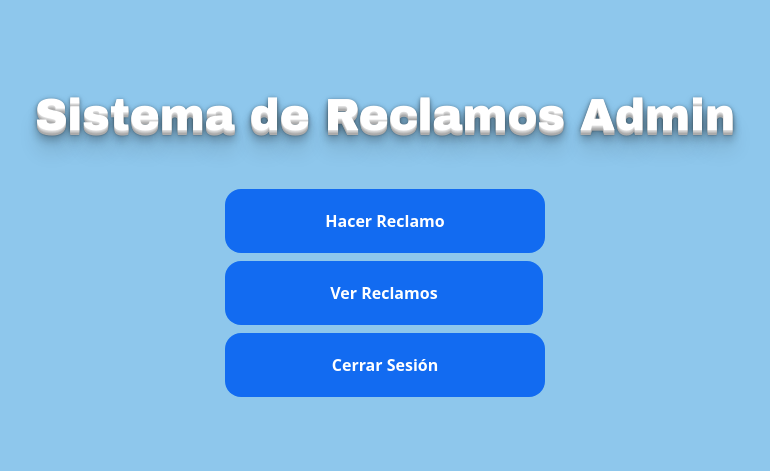
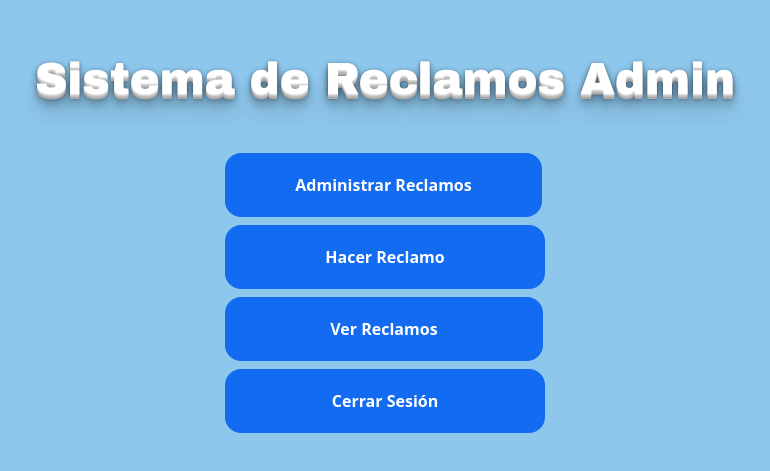
Before and after one commit to Niqblan/tp-api, a Next.js app: page /admin in a window 1280 px wide. Shown: the part 141-612 px from the top of the page, without its empty margins (255-1025 px from the left). Built offline with nearby package versions, Linux system fonts and the light colour scheme.

Commit message:
Admin_reclamos y boton administrar

```diff
--- /dev/null
+++ b/app/admin_reclamos/page.js
@@ -0,0 +1,18 @@
+import '../globals.css'
+
+
+export default function Admin_reclamos() {
+
+
+
+  return (
+  <div className="flex flex-col justify-center gap-10 items-center bg-[#8ec7ec] h-[100vh] w-[100vw] font-sans pb-10 " >
+    <h1 className="titulo">Administrar Reclamos</h1>
+
+
+
+
+  </div>
+
+  )
+}
--- a/app/components/MenuAdmin.js
+++ b/app/components/MenuAdmin.js
@@ -21,7 +21,9 @@ export default function Menu() {
 
   return (
     <div className='flex flex-col gap-2'>
-        <Link href={"/add_reclamo"}><button className='font-bold  px-[100px] py-5 bg-[#126bf1] text-[#ffff] rounded-2xl'>Hacer Reclamo</button>
+      <Link href={"/admin_reclamos"}><button className='font-bold px-[70px] py-5  bg-[#126bf1] text-[#ffff] rounded-2xl '>Administrar Reclamos</button>
+        </Link>
+        <Link href={"/add_reclamo"}><button className='font-bold  px-[100px] py-5 bg-[#126bf1] text-[#ffff] rounded-2xl top-7'>Hacer Reclamo</button>
         </Link>
         <Link href={"/ver_reclamo"}><button className='font-bold px-[105px] py-5  bg-[#126bf1] text-[#ffff] rounded-2xl '>Ver Reclamos</button>
         </Link>
```
